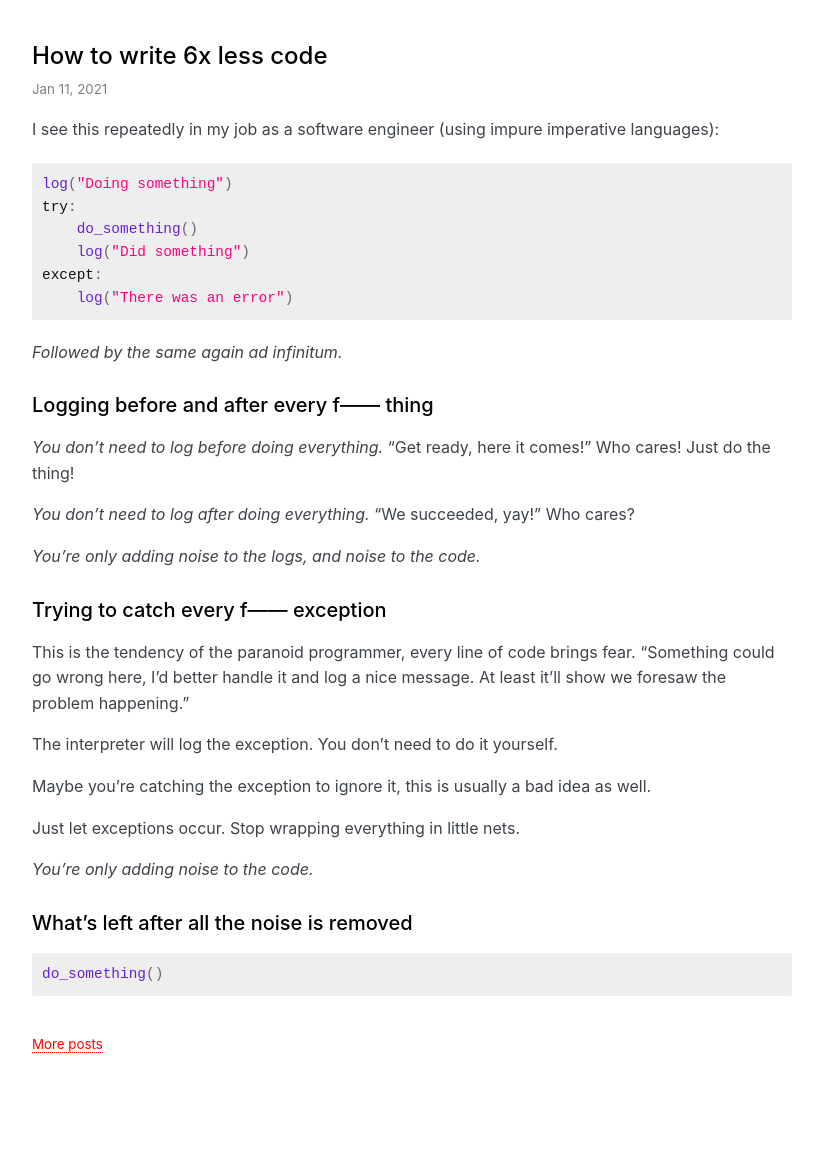
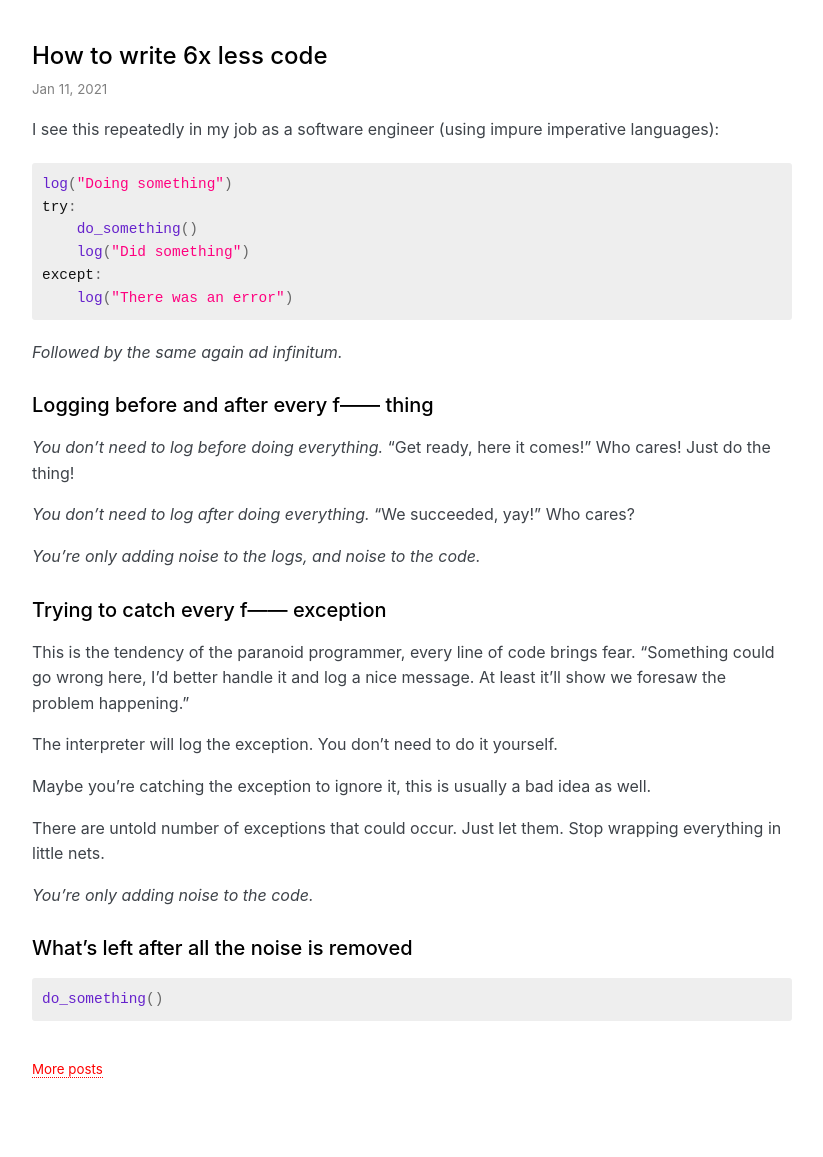
Before and after one commit to explodinglabs/explodinglabs.github.io, a Jekyll site: the page built from _posts/2021-01-11-how-to-write-6x-less-code.markdown, in a window 1280 px wide. Shown: the whole page, without its empty margins (228-1051 px from the left). Built offline with Jekyll 4.4.1, drawn with Linux system fonts in a browser that asks for light colours; some web fonts are replaced; before the commit the page ends 1132 px from its top, so only the background shows below that.

Commit message:
Adjust new post

```diff
--- a/_posts/2021-01-11-how-to-write-6x-less-code.markdown
+++ b/_posts/2021-01-11-how-to-write-6x-less-code.markdown
@@ -36,7 +36,8 @@ The interpreter will log the exception. You don't need to do it yourself.
 Maybe you're catching the exception to ignore it, this is usually a bad idea as
 well.
 
-Just let exceptions occur. Stop wrapping everything in little nets.
+There are untold number of exceptions that could occur. Just let them. Stop
+wrapping everything in little nets.
 
 _You're only adding noise to the code._
 
```
